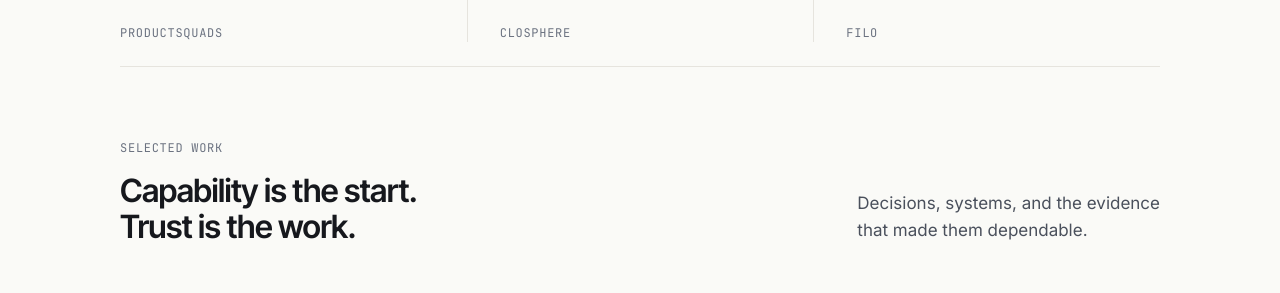
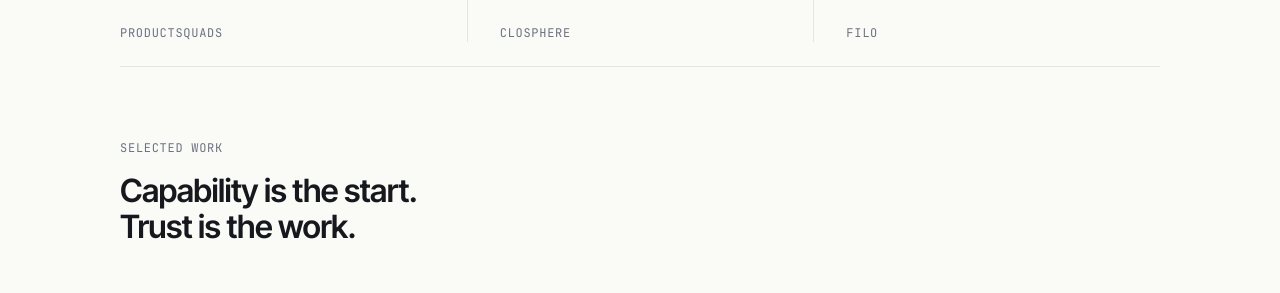
Before and after one commit to dsahil78/goat_portfolio, a Next.js app: page / in a window 1280 px wide. Shown: the part 720-1013 px from the top of the page. Built offline with nearby package versions, Linux system fonts and the light colour scheme; no server answers.

Commit message:
Remove Selected Work supporting sentence

```diff
--- a/components/project-previews.tsx
+++ b/components/project-previews.tsx
@@ -18,5 +18,5 @@ export function CaseGrid() {
   return <div className="case-grid" data-analytics-location="case_grid">{cases.map(study => <CaseCard study={study} key={study.slug}/>)}</div>;
 }
 export function SelectedWork() {
-  return <section id="work" className="section selected-work" aria-labelledby="work-title"><div className="section-heading"><div><Tag>Selected work</Tag><h2 id="work-title">Capability is the start.<br/>Trust is the work.</h2></div><p>Decisions, systems, and the evidence<br className="desktop-break"/> that made them dependable.</p></div><CaseGrid/></section>;
+  return <section id="work" className="section selected-work" aria-labelledby="work-title"><div className="section-heading"><div><Tag>Selected work</Tag><h2 id="work-title">Capability is the start.<br/>Trust is the work.</h2></div></div><CaseGrid/></section>;
 }
```
